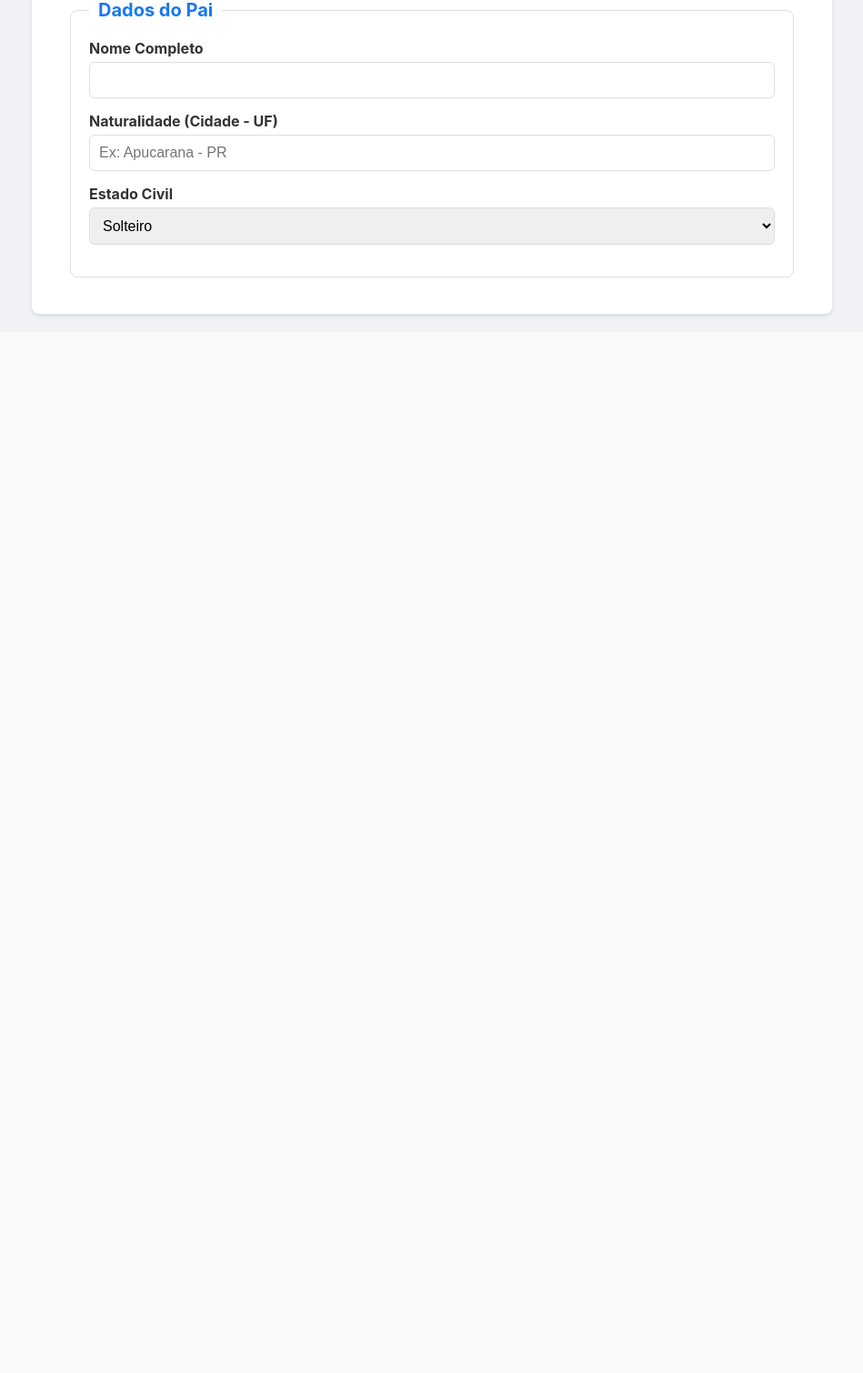
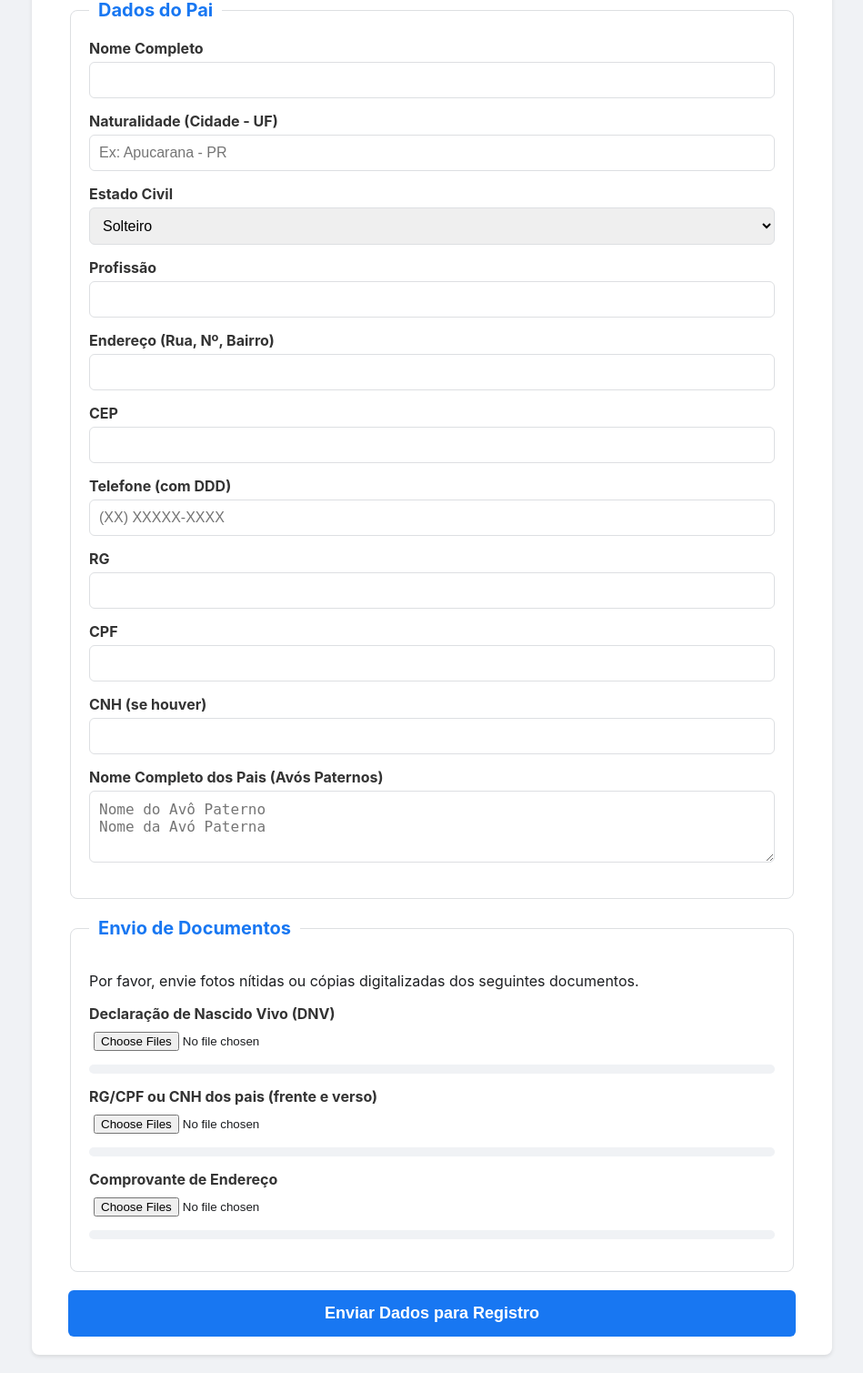
Before and after one commit to ehfagundes-oss/cartorio_sistema, a Flask app: page /nascimento in a window 1280 px wide. Shown: the part 1342-2851 px from the top of the page at 91% size, without its empty margins (165-1114 px from the left). Before the commit the page ends 1692 px from the top, so only its background shows below. Run offline with Flask 3, Linux system fonts and the light colour scheme; some libraries are stand-ins or nearby versions.

Commit message:
Add files via upload

```diff
--- a/templates/formulario_nascimento.html
+++ b/templates/formulario_nascimento.html
@@ -43,4 +43,49 @@
                 <legend>Dados do Pai</legend>
                 <div class="input-group"><label for="pai_nome">Nome Completo</label><input type="text" id="pai_nome" name="pai_nome" required></div>
                 <div class="input-group"><label for="pai_naturalidade">Naturalidade (Cidade - UF)</label><input type="text" id="pai_naturalidade" name="pai_naturalidade" placeholder="Ex: Apucarana - PR" required></div>
-                <div class="input-group"><label for="pai_estado_civil">Estado Civil</label><select id="pai_estado_civil" name="pai_estado_civil" required><option value="solteiro">Solteiro</option><option value="casado">Casado</option><option value="divorciado">Divorciado</option><option value="viuvo">Viúvo
+                <div class="input-group"><label for="pai_estado_civil">Estado Civil</label><select id="pai_estado_civil" name="pai_estado_civil" required><option value="solteiro">Solteiro</option><option value="casado">Casado</option><option value="divorciado">Divorciado</option><option value="viuvo">Viúvo</option><option value="uniao_estavel">União Estável</option></select></div>
+                <div class="input-group"><label for="pai_profissao">Profissão</label><input type="text" id="pai_profissao" name="pai_profissao" required></div>
+                <div class="input-group"><label for="pai_endereco">Endereço (Rua, Nº, Bairro)</label><input type="text" id="pai_endereco" name="pai_endereco" required></div>
+                <div class="input-group"><label for="pai_cep">CEP</label><input type="text" id="pai_cep" name="pai_cep" required></div>
+                <div class="input-group"><label for="pai_telefone">Telefone (com DDD)</label><input type="tel" id="pai_telefone" name="pai_telefone" placeholder="(XX) XXXXX-XXXX" required></div>
+                <div class="input-group"><label for="pai_rg">RG</label><input type="text" id="pai_rg" name="pai_rg" required></div>
+                <div class="input-group"><label for="pai_cpf">CPF</label><input type="text" id="pai_cpf" name="pai_cpf" required></div>
+                <div class="input-group"><label for="pai_cnh">CNH (se houver)</label><input type="text" id="pai_cnh" name="pai_cnh"></div>
+                <div class="input-group"><label for="pai_avos">Nome Completo dos Pais (Avós Paternos)</label><textarea id="pai_avos" name="pai_avos" rows="3" placeholder="Nome do Avô Paterno&#10;Nome da Avó Paterna" required></textarea></div>
+            </fieldset>
+
+            <fieldset>
+                <legend>Envio de Documentos</legend>
+                <p>Por favor, envie fotos nítidas ou cópias digitalizadas dos seguintes documentos.</p>
+
+                <div class="input-group">
+                    <label for="doc_dnv">Declaração de Nascido Vivo (DNV)</label>
+                    <input type="file" id="doc_dnv" name="doc_dnv[]" accept="image/*,.pdf" multiple>
+                    <div class="file-list" id="dnv-list"></div>
+                </div>
+                <div class="input-group">
+                    <label for="doc_identidade">RG/CPF ou CNH dos pais (frente e verso)</label>
+                    <input type="file" id="doc_identidade" name="doc_identidade[]" accept="image/*,.pdf" multiple>
+                    <div class="file-list" id="identidade-list"></div>
+                </div>
+                <div class="input-group">
+                    <label for="doc_endereco">Comprovante de Endereço</label>
+                    <input type="file" id="doc_endereco" name="doc_endereco[]" accept="image/*,.pdf" multiple>
+                    <div class="file-list" id="endereco-list"></div>
+                </div>
+            </fieldset>
+
+            <button type="submit">Enviar Dados para Registro</button>
+
+        </form>
+    </div>
+
+    <script>
+        function setupFileListener(inputId, listId) { const fileInput = document.getElementById(inputId); const fileListDisplay = document.getElementById(listId); fileInput.addEventListener('change', () => { fileListDisplay.innerHTML = ''; if (fileInput.files.length > 0) { const list = document.createElement('ul'); for (const file of fileInput.files) { const listItem = document.createElement('li'); listItem.textContent = file.name + ' (' + (file.size / 1024).toFixed(1) + ' KB)'; list.appendChild(listItem); } fileListDisplay.appendChild(list); } }); }
+        setupFileListener('doc_dnv', 'dnv-list');
+        setupFileListener('doc_identidade', 'identidade-list');
+        setupFileListener('doc_endereco', 'endereco-list');
+    </script>
+
+</body>
+</html>
```
